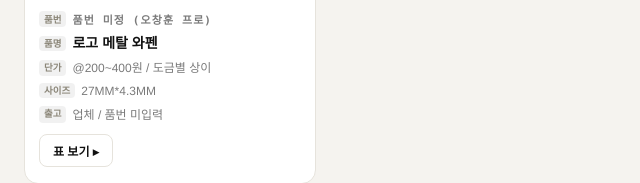
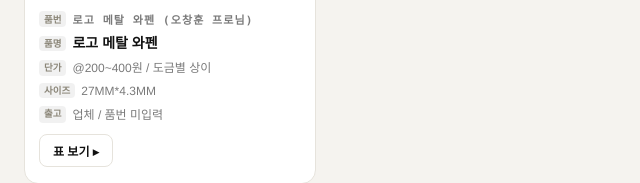
Before and after one commit to kihoon-0525/beanpole-materials, a plain HTML site: page index.html in a window 1280 px wide. Shown: the part 501-684 px from the top of the page, 0-640 px from the left. Drawn offline with Linux system fonts and the light colour scheme.

Commit message:
와펜 품번=품명, 오창훈 프로님 / 이미지 raw에서 바로 로드
Co-Authored-By: Claude Opus 5.5 <noreply@anthropic.com>

```diff
--- a/data.json
+++ b/data.json
@@ -1,7 +1,7 @@
 {
   "METAL": [
     {
-      "code": "품번 미정 (오창훈 프로)",
+      "code": "로고 메탈 와펜 (오창훈 프로님)",
       "name": "로고 메탈 와펜 (@200~400원 / 도금별 상이)",
       "price": "(27MM*4.3MM)",
       "images": [
--- a/index.html
+++ b/index.html
@@ -576,7 +576,7 @@
 </head>
 <body>
 
-<script type="application/json" id="initial-data">{"METAL": [{"code": "품번 미정 (오창훈 프로)", "name": "로고 메탈 와펜 (@200~400원 / 도금별 상이)", "price": "(27MM*4.3MM)", "images": ["assets/bpm_metal_wappen_clean.png"], "priceTable": {"headers": ["도금", "단가(원)"], "rows": [["동착", "200"], ["검정컬러코팅", "200"], ["앤틱실버", "200"], ["니켈무광 (걸어도금)", "400"], ["흑니켈무광 (걸어도금)", "400"], ["흑니켈유광 (걸어도금)", "350"]]}, "shipments": []}]}</script>
+<script type="application/json" id="initial-data">{"METAL": [{"code": "로고 메탈 와펜 (오창훈 프로님)", "name": "로고 메탈 와펜 (@200~400원 / 도금별 상이)", "price": "(27MM*4.3MM)", "images": ["assets/bpm_metal_wappen_clean.png"], "priceTable": {"headers": ["도금", "단가(원)"], "rows": [["동착", "200"], ["검정컬러코팅", "200"], ["앤틱실버", "200"], ["니켈무광 (걸어도금)", "400"], ["흑니켈무광 (걸어도금)", "400"], ["흑니켈유광 (걸어도금)", "350"]]}, "shipments": []}]}</script>
 
 <header class="brand-bar">
   <div class="bar-row">
@@ -783,6 +783,12 @@ function catCount(cat){
   return r.length;
 }
 // 모든 자재 평탄화 (엑셀/검색용). 폴더형이면 _folder 라벨 부착
+// 이미지 경로: 사이트(github.io)에선 raw에서 바로 읽어 Pages 배포 지연 없이 data.json과 같이 뜨게
+function imgSrc(p){
+  if(typeof p === 'string' && p.startsWith('assets/') && location.hostname.endsWith('github.io'))
+    return `https://raw.githubusercontent.com/${GITHUB_OWNER}/${GITHUB_REPO}/${GITHUB_BRANCH}/${p}`;
+  return p;
+}
 function flatItems(cat){
   const r = state[cat]||[];
   if(isFolderCat(cat)) return r.flatMap(f => (f.items||[]).map(it => Object.assign({_folder:f.folder}, it)));
@@ -1141,7 +1147,7 @@ function buildCard(item, index, readonly, folderName){
   imgWrap.className = 'img-wrap';
   if(item.images && item.images[0]){
     const img = document.createElement('img');
-    img.src = item.images[0];
+    img.src = imgSrc(item.images[0]);
     img.alt = item.code || item.name || '';
     img.loading = 'lazy';
     img.addEventListener('error', () => {
@@ -1152,7 +1158,7 @@ function buildCard(item, index, readonly, folderName){
       imgWrap.appendChild(ph);
     });
     const multi = item.images.length > 1;
-    imgWrap.addEventListener('click', () => openLightbox(multi ? item.images : img.src));
+    imgWrap.addEventListener('click', () => openLightbox(multi ? item.images.map(imgSrc) : img.src));
     imgWrap.appendChild(img);
     if(multi){
       const badge = document.createElement('div');
@@ -1328,7 +1334,7 @@ function openEdit(idx, folderName){
   form.elements['name'].value = it.name || '';
   form.elements['price'].value = it.price || '';
   form.elements['shipments'].value = shipmentsToText(it.shipments);
-  setPreview(it.images && it.images[0] || null);
+  setPreview(it.images && it.images[0] ? imgSrc(it.images[0]) : null);
   // Always show fields when editing existing item
   fieldsStack.classList.add('show');
   modal.hidden = false;
```
